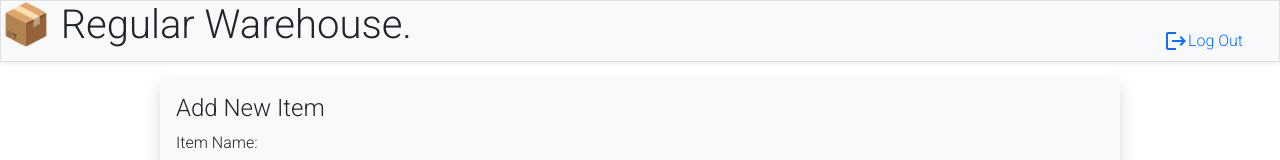
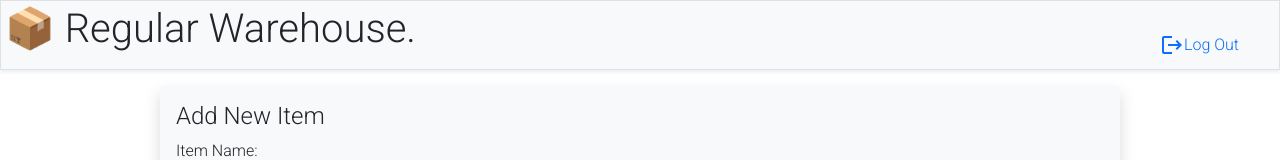
Before and after one commit to rrcampbell-exe/regular-warehouse, a React (Create React App) app in the folder client/: page /warehouse in a window 1280 px wide. Shown: the top 160 px of the page. Built offline with nearby package versions, Linux system fonts and the light colour scheme; no server answers; sample sign-in values are in the browser's storage.

Commit message:
header css

```diff
--- a/client/src/components/Header/index.js
+++ b/client/src/components/Header/index.js
@@ -9,7 +9,7 @@ const Header = () => {
   };
 
   return (
-    <header className='bg-light border shadow-sm mb-3'>
+    <header className='bg-light border shadow-sm mb-3 p-1'>
       <h1>📦 Regular Warehouse.</h1>
       <Link to="/" onClick={logout} className='nav nav-link'><span className="material-icons md-12 align-bottom">logout</span>Log Out</Link>
     </header>
```
